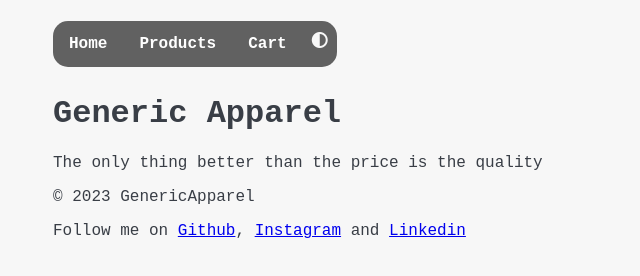
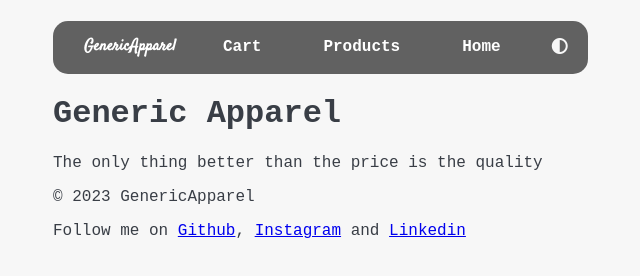
Before and after one commit to Alfred-Kang/GenericApparel, a plain HTML site: page index.html in a window 1280 px wide. Shown: the whole page, without its empty margins (187-827 px from the left). Drawn offline with Linux system fonts and the light colour scheme.

Commit message:
feat: fixed nav dark mode and logo

```diff
--- a/index.html
+++ b/index.html
@@ -2,6 +2,7 @@
 <html>
   <head>
     <meta name="viewport" content="width=device-width, initial-scale=1">
+    <link href="https://fonts.googleapis.com/css2?family=Satisfy&display=swap" rel="stylesheet">
     <script src="script.js"></script>
     <script src="https://kit.fontawesome.com/c14073a443.js" crossorigin="anonymous"></script>
     <link rel="stylesheet" type="text/css" href="style.css"/>
@@ -11,12 +12,13 @@
     <header>
       <nav>
         <ul class='navBar'>
+          <li class='navLogo'><a href="#home">GenericApparel</a></li>
+          <li class='navTheme'><span onclick="modeSwitch()">
+            <i class="fa-solid fa-circle-half-stroke icon-4x"></i></span>
+          </li>
           <li class='navItem'><a href="#home">Home</a></li>
           <li class='navItem'><a href="#products">Products</a></li>
           <li class='navItem'><a href="#cart">Cart</a></li>
-          <li class='navTheme'><span onclick="modeSwitch()">
-            <i class="fa-solid fa-circle-half-stroke icon-4x"></i></span>
-          </li>
         </ul>
       </nav>
       <h1><br><br>Generic Apparel</h1>
--- a/style.css
+++ b/style.css
@@ -10,6 +10,7 @@ img {
 }
 
 .navBar {
+    width: auto;
     background-color: #616161;
     color: #F7F7F7;
     list-style-type: none;
@@ -20,19 +21,33 @@ img {
     border-radius: 15px;
 }
 
+.navLogo {
+    padding-left: 15px;
+    float: left;
+}
+
 .navItem {
-    float: left;
+    padding: 0 15px;
+    float: right;
 }
 
 .navTheme {
     float: right;
-    background-color: rgba(0,0,0,0);
-    border: none;
-    padding: 7px 7px;
-    margin: 4px 2px;
+    padding: 10px 20px;
+    margin: 7px 0;
 }
 
 .navItem a {
+    display: flex;
+    color: white;
+    text-align: center;
+    padding: 17px 16px;
+    text-decoration: none;
+    font-weight: bold;
+}
+
+.navLogo a {
+    font-family: 'Satisfy', cursive !important;
     display: block;
     color: white;
     text-align: center;
@@ -52,7 +67,7 @@ body {
     margin: auto;
     background-color: #F7F7F7;
     color: #393E46
-  }
+}
 
 .dark-mode {
   background-color: #393E46;
```
